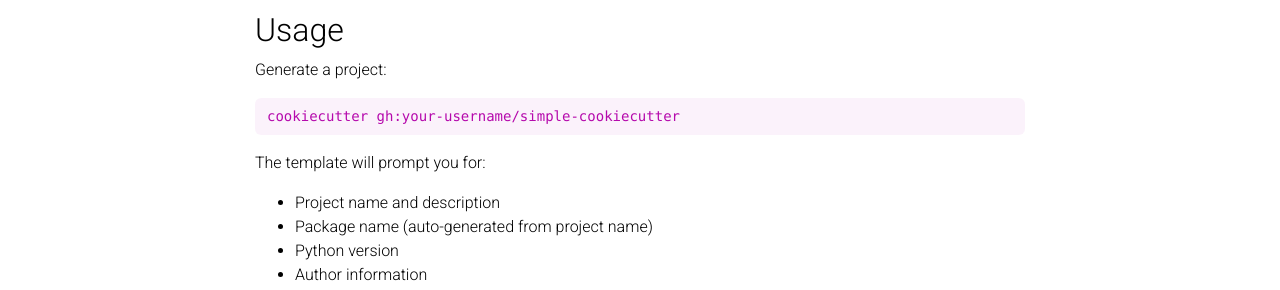
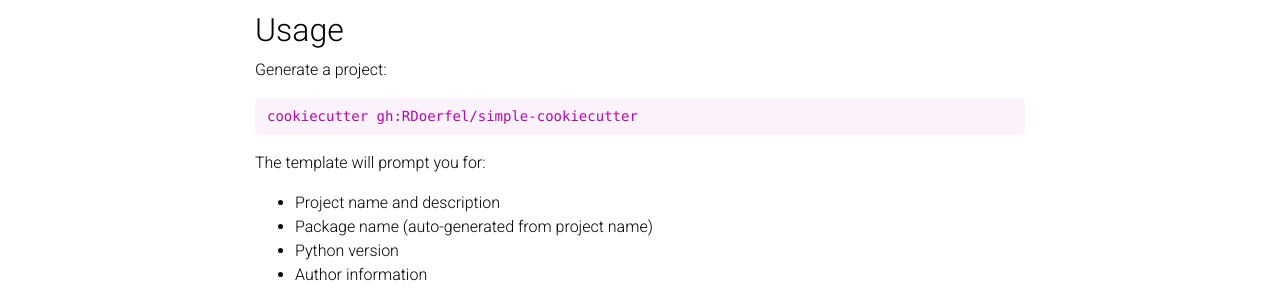
Before and after one commit to RDoerfel/rdoerfel.github.io, a Jekyll site: the page built from _projects/cookiecutter.md, in a window 1280 px wide and 900 px high, scrolled down 1188 px. Shown: the part 152-442 px from the top of the window. Built offline with Jekyll 4.4.1, drawn with Linux system fonts in a browser that asks for light colours; comment, search, counter and statistics services are not loaded; a style sheet for code colours, icons or effects is not loaded.

Commit message:
fix: link to my github repo when running cookiecutter

````diff
--- a/_projects/cookiecutter.md
+++ b/_projects/cookiecutter.md
@@ -59,7 +59,7 @@ pip install poetry
 Generate a project:
 
 ```bash
-cookiecutter gh:your-username/simple-cookiecutter
+cookiecutter gh:RDoerfel/simple-cookiecutter
 ```
 
 The template will prompt you for:
````
